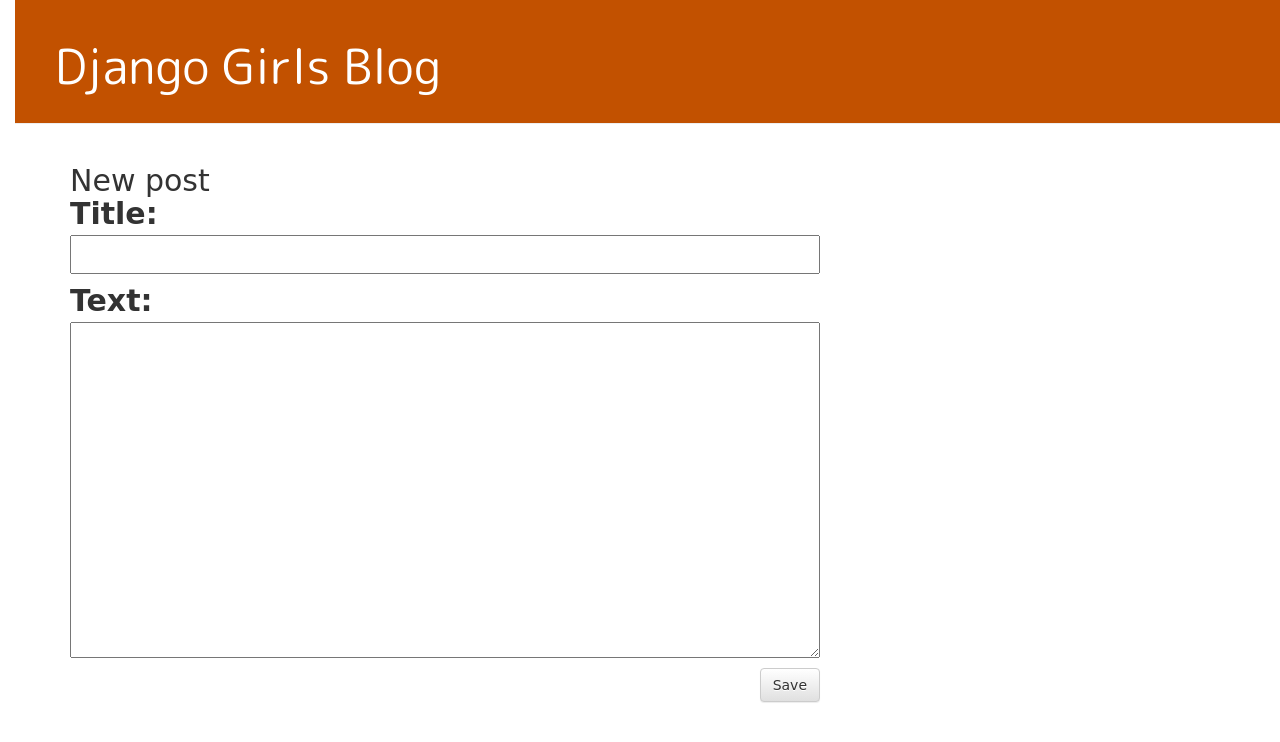
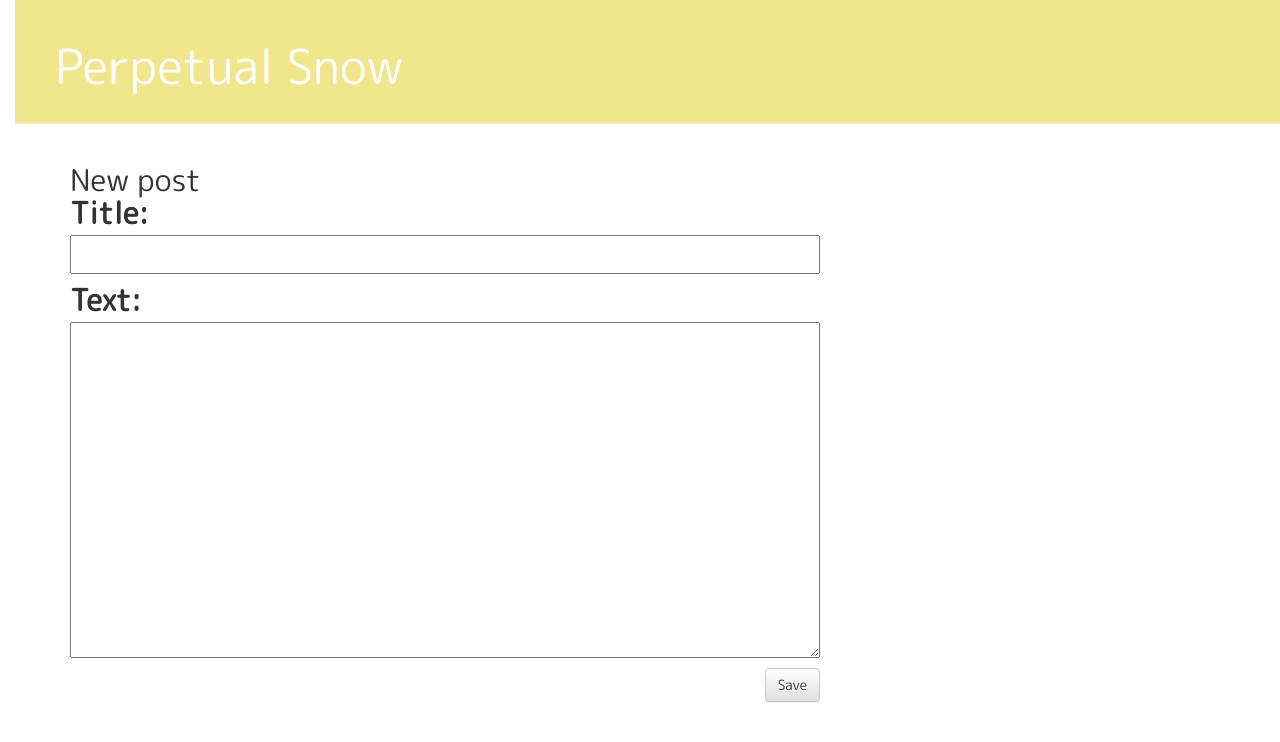
Before and after one commit to himaji/my-first-blog, a Django app: template blog/templates/blog/post_edit.html in a window 1280 px wide. Shown: the top 742 px of the page. Run offline with Django 3.2, Linux system fonts and the light colour scheme; the template is opened without the code that fills it: values that come from a table or form of the project are taken from there, others are empty; some libraries are stand-ins or nearby versions.

Commit message:
changed the blog title.

```diff
--- a/blog/static/css/blog.css
+++ b/blog/static/css/blog.css
@@ -9,7 +9,7 @@
 }
 
 .page-header {
-    background-color: #C25100;
+    background-color: #f0E68C;
     margin-top: 0;
     padding: 20px 20px 20px 40px;
 }
@@ -25,7 +25,7 @@
 }
 
 h1, h2, h3, h4 {
-    font-family: 'Lobster', cursive;
+    font-family: ;
 }
 
 .date {
--- a/blog/templates/blog/base.html
+++ b/blog/templates/blog/base.html
@@ -1,7 +1,7 @@
 {% load static %}
 <html>
     <head>
-        <title>Django Girls blog</title>
+        <title>Perpetual Snow.</title>
         <link rel="stylesheet" href="//maxcdn.bootstrapcdn.com/bootstrap/3.2.0/css/bootstrap.min.css">
         <link rel="stylesheet" href="//maxcdn.bootstrapcdn.com/bootstrap/3.2.0/css/bootstrap-theme.min.css">
         <link href="https://fonts.googleapis.com/css?family=M+PLUS+Rounded+1c" rel="stylesheet">
@@ -12,7 +12,7 @@
           {% if user.is_authenticated %}
             <a href="{% url 'post_new' %}" class="top-menu"><span class="glyphicon glyphicon-plus"></span></a>
           {% endif %}
-            <h1><a href="/">Django Girls Blog</a></h1>
+            <h1><a href="/">Perpetual Snow</a></h1>
         </div>
         <div class="content container">
             <div class="row">
```
